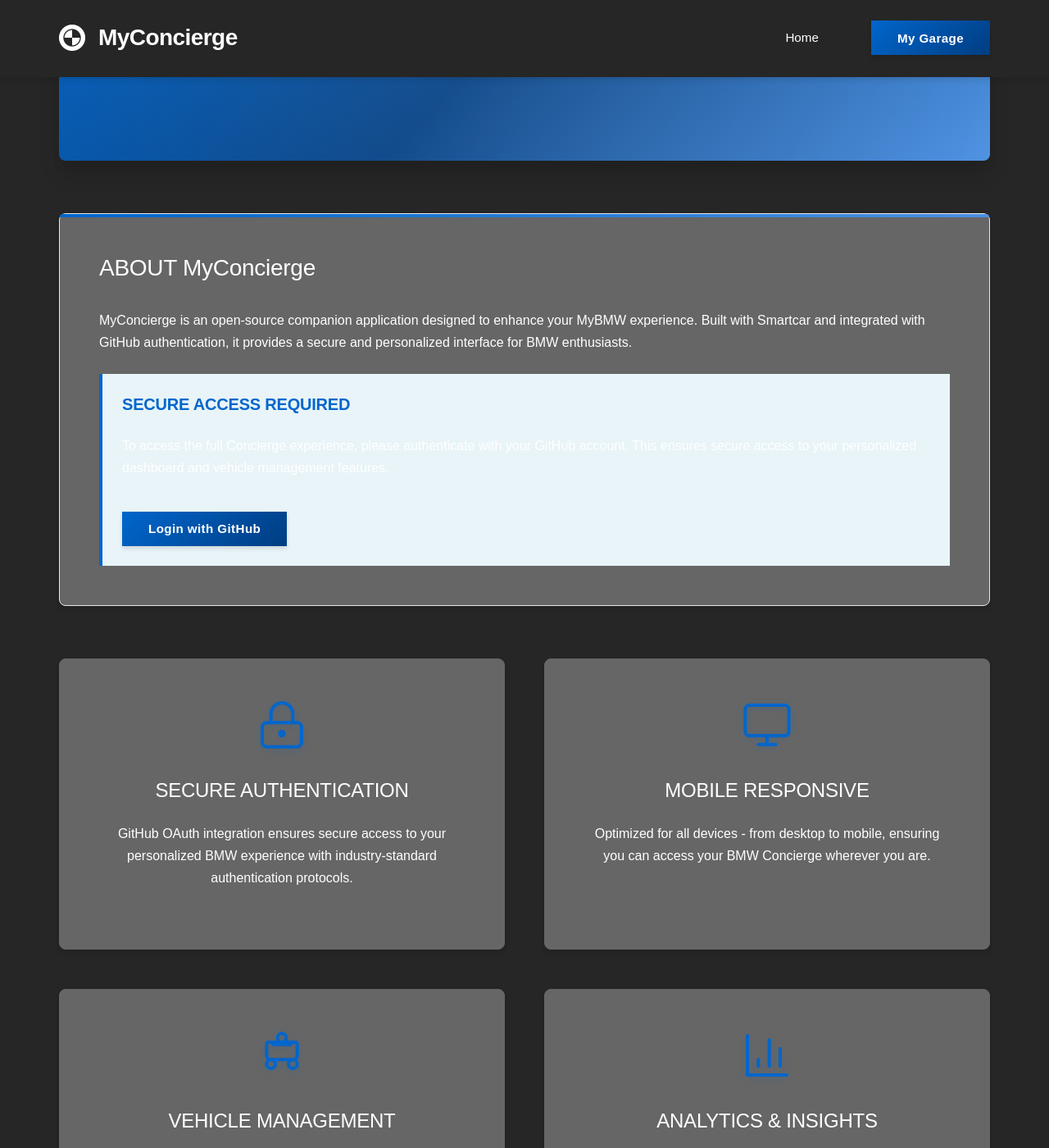
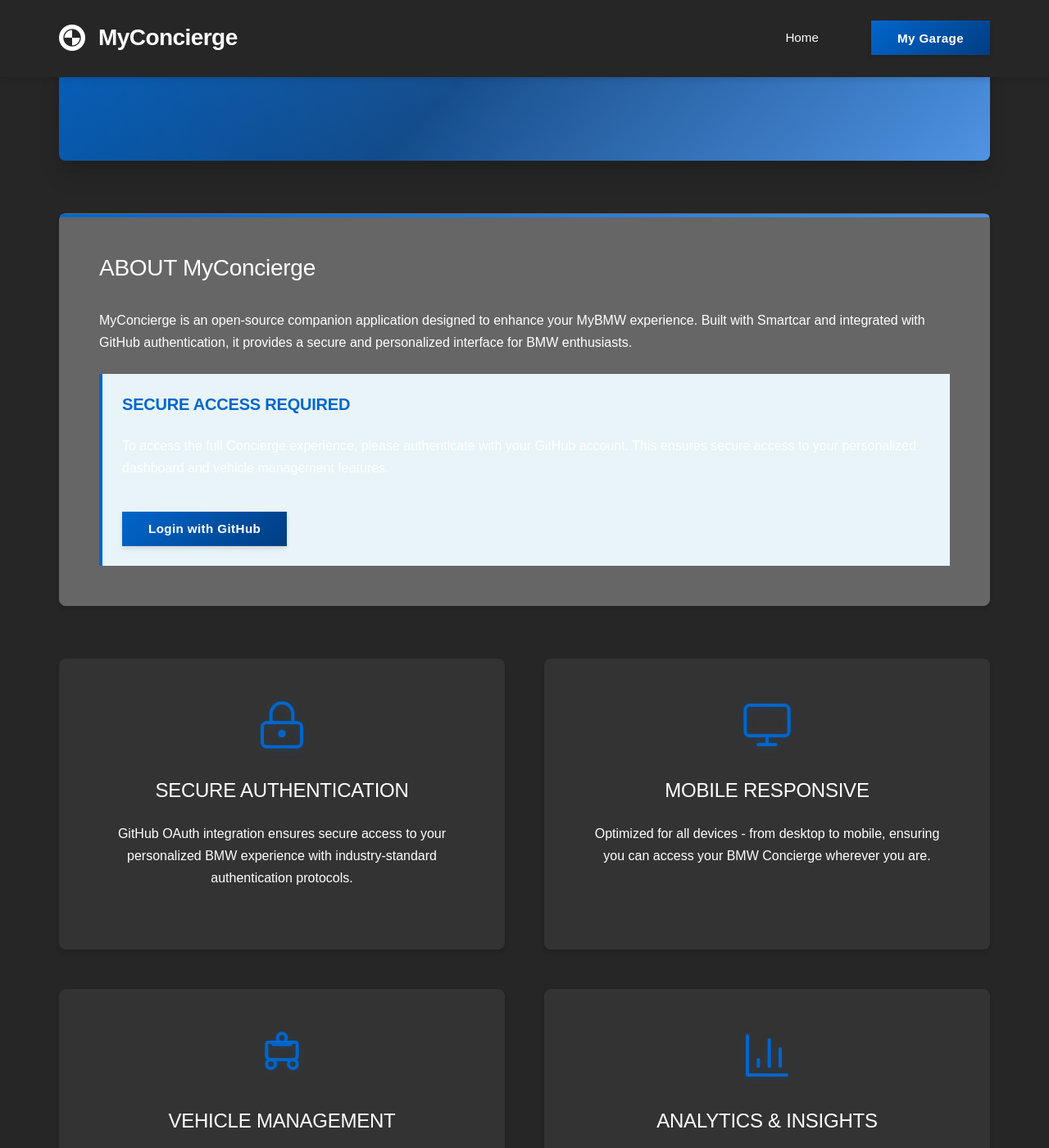
Before and after one commit to chatala1/BMW-Concierge, a Jekyll site: the page built from index.html, in a window 1280 px wide and 1400 px high, scrolled down 314 px. Shown: the whole window at 82% size. Built offline with Jekyll 4.4.1, drawn with Linux system fonts in a browser that asks for light colours; some web fonts are replaced.

Commit message:
Update style.css

```diff
--- a/assets/css/style.css
+++ b/assets/css/style.css
@@ -454,7 +454,7 @@
     padding: var(--spacing-xl);
     box-shadow: var(--shadow-md);
     margin-bottom: var(--spacing-xl);
-    border: 1px solid var(--bmw-light-gray);
+    border: 1px solid var(--bmw-gray);
     transition: all var(--transition-base);
     position: relative;
 }
@@ -511,14 +511,14 @@
 }
 
 .feature-card {
-    background: var(--bmw-gray);
+    background: var(--bmw-dark-gray);
     color: var(--bmw-white);
     padding: var(--spacing-xl);
     border-radius: var(--border-radius);
     box-shadow: var(--shadow-md);
     text-align: center;
     transition: all var(--transition-base);
-    border: 1px solid var(--bmw-gray);
+    border: 1px solid var(--bmw-dark-gray);
     position: relative;
     overflow: hidden;
 }
```
